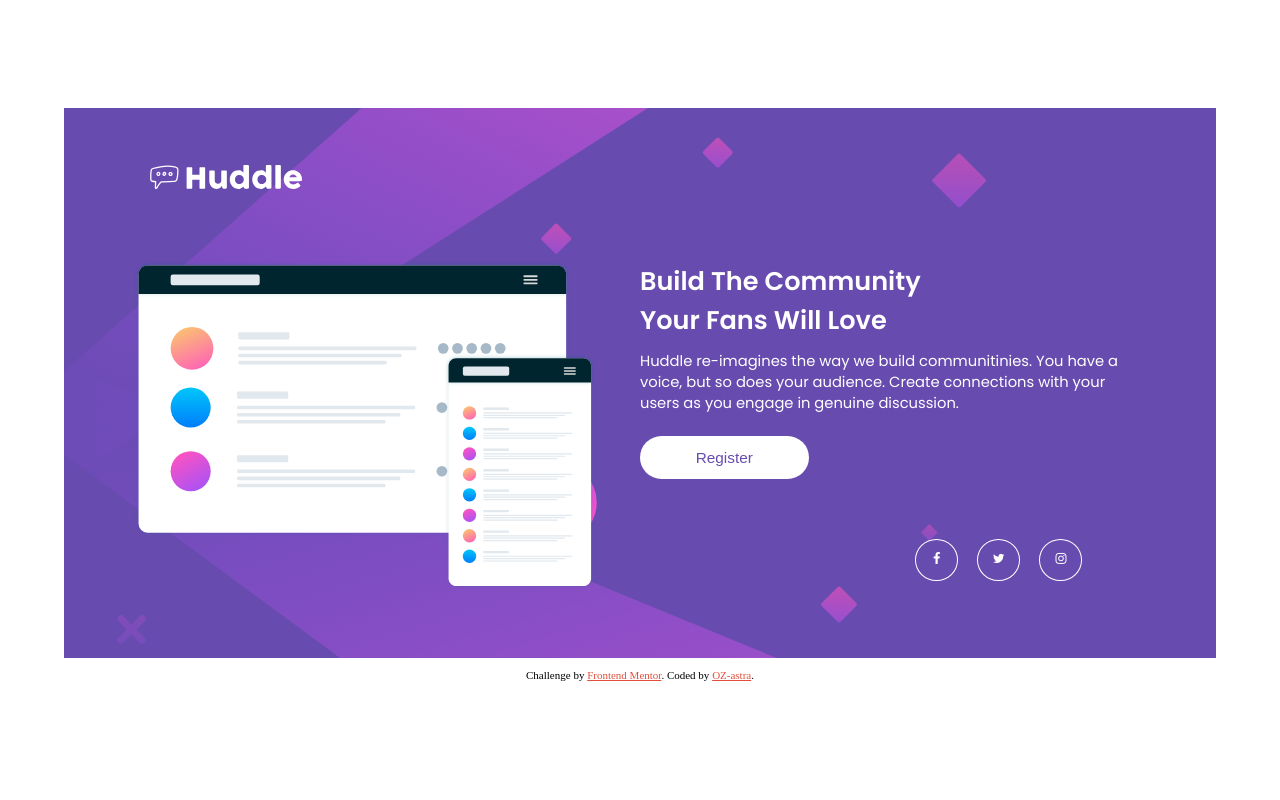
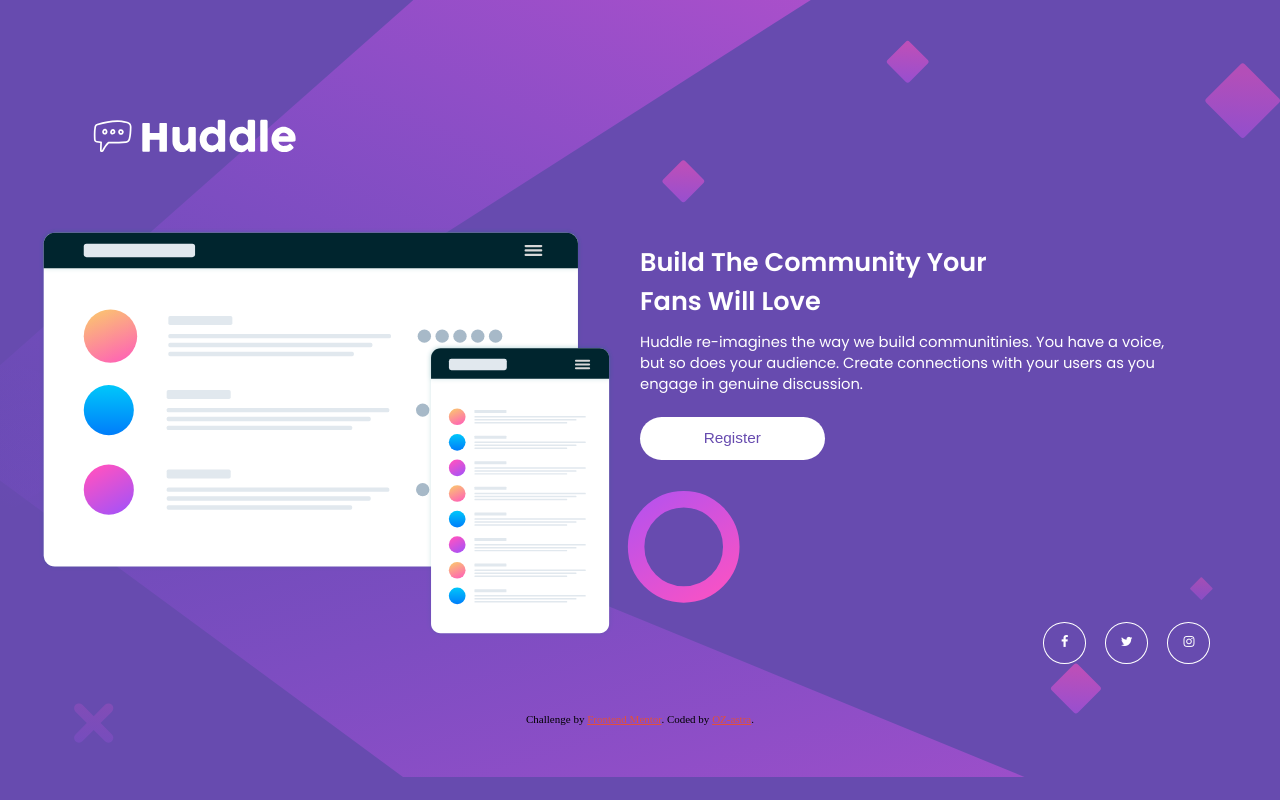
Before and after one commit to OZ-astra/huddle-landing-page, a plain HTML site: page index.html in a window 1280 px wide. Drawn offline with Linux system fonts and the light colour scheme.

Commit message:
Update style.css

```diff
--- a/style.css
+++ b/style.css
@@ -102,7 +102,7 @@ i {
     color: white;
     width: 3.5rem;
     height: 3.5rem;
-    border: 1.5px solid white;
+    border: 1px solid white;
     margin-left: 1em;
     border-radius: 50%;
     margin-top: 2.5em;
@@ -113,6 +113,7 @@ i {
     font-size: 3.5rem !important;
     width: 7rem;
     height: 5rem;
+
 }
 
 .attribution {
@@ -127,23 +128,24 @@ i {
 /* for desktop */
 
 @media (min-width: 600px) {
+
     body {
+        width: 100vw;
+        height: 100vh;
         padding: 0;
-        background-color: white;
-        background-image: none;
+        background-color: hsl(257, 40%, 49%);
+        background-image: url("images/bg-desktop.svg");
+        background-repeat: no-repeat;
+        background-size: contain;
     }
 
     main.container {
-        width: 90%;
-        background-color: hsl(257, 40%, 49%);
-        background-image: url("images/bg-desktop.svg");
-        background-repeat: no-repeat;
-        background-size: 80%;
         flex-direction: row;
+        width: 100%;
     }
 
     section.header-section {
-        width: 45vw;
+        width: 50%;
     }
 
     header {
@@ -151,19 +153,19 @@ i {
     }
 
     #logo {
-        width: 15%;
+        width: 20%;
         margin-right: 25em;
         margin-top: 3.5em;
         padding: 0;
     }
 
     img#mobile-desktop-illustration {
-        width: 80%;
-        margin-left: 2em;
+        width: 90%;
+        margin-left: 1em;
     }
 
     section.description-section {
-        width: 45vw;
+        width: 50%;
         display: flex;
         align-items: start;
         justify-content: center;
@@ -186,8 +188,8 @@ i {
     }
 
     .icons {
-        margin-left: 20em;
-        margin-bottom: 5em;
+        margin-left: 30em;
+        margin-top: 8em;
     }
 
     i {
```
